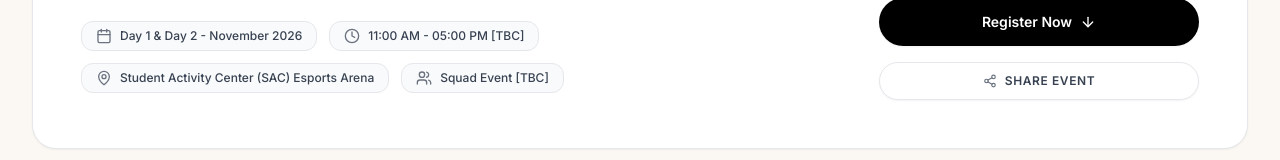
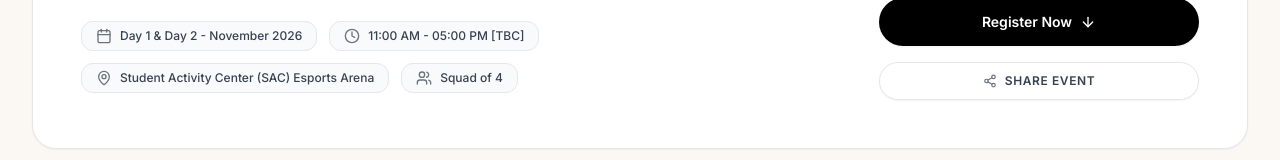
Before and after one commit to manishkr6/Innovision, a React (Vite) app: page /events/bgmi in a window 1280 px wide. Shown: the part 427-587 px from the top of the page. Built offline with nearby package versions, Linux system fonts and the light colour scheme; no server answers.

Commit message:
feat: set confirmed team sizes and mark the fest date as proposed

```diff
--- a/src/components/home/CountdownTimer.jsx
+++ b/src/components/home/CountdownTimer.jsx
@@ -33,7 +33,7 @@ export const CountdownTimer = () => {
   return (
     <div className="w-full rounded-3xl bg-paper/95 backdrop-blur p-5 sm:p-6 shadow-2xl shadow-black/30">
       <p className="text-sm font-semibold text-ink-soft">
-        {timeLeft ? 'The fest begins in' : 'INNOVISION 2026 is live!'}
+        {timeLeft ? (FEST_INFO.dateConfirmed ? 'The fest begins in' : 'Countdown to the proposed date') : 'INNOVISION 2026 is live!'}
       </p>
       {timeLeft && (
         <div className="mt-3 grid grid-cols-4 gap-2 sm:gap-3">
--- a/src/components/home/HeroSection.jsx
+++ b/src/components/home/HeroSection.jsx
@@ -24,7 +24,7 @@ export const HeroSection = () => {
       : { initial: { opacity: 0, y: 24 }, animate: { opacity: 1, y: 0 }, transition: { duration: 0.7, delay, ease: 'easeOut' } };
 
   const facts = [
-    { icon: Calendar, text: festDate },
+    { icon: Calendar, text: FEST_INFO.dateConfirmed ? festDate : `${festDate} (proposed)` },
     { icon: MapPin, text: FEST_INFO.city },
     { icon: Trophy, text: `${EVENTS.length} events · 4 tracks` },
   ];
--- a/src/data/events.js
+++ b/src/data/events.js
@@ -22,6 +22,8 @@ export const FEST_INFO = {
   shortVenue: "N.J. Yasaswya Auditorium & FST Labs",
   city: "Gangtok, Sikkim",
   dateString: "November 2026",
+  // 20 Nov is proposed, not official. Set true once confirmed to drop the "proposed" wording.
+  dateConfirmed: false,
   // Live countdown timer target timestamp (ISO format)
   countdownTarget: "2026-11-20T09:00:00+05:30",
   stats: [
@@ -202,7 +204,7 @@ export const EVENTS = [
     teamSize: {
       min: 1,
       max: 1,
-      label: "Individual Entry [TBC]"
+      label: "Individual Entry"
     },
     rounds: [
       {
@@ -280,8 +282,8 @@ export const EVENTS = [
     venue: "Main Computer Center & Innovation Lab, FST",
     teamSize: {
       min: 2,
-      max: 4,
-      label: "Team Event [TBC]"
+      max: 2,
+      label: "Team of 2"
     },
     rounds: [
       {
@@ -366,7 +368,7 @@ export const EVENTS = [
     teamSize: {
       min: 2,
       max: 2,
-      label: "Team of 2 [TBC]"
+      label: "Team of 2"
     },
     rounds: [
       {
@@ -447,7 +449,7 @@ export const EVENTS = [
     teamSize: {
       min: 1,
       max: 1,
-      label: "Individual Entry [TBC]"
+      label: "Individual Entry"
     },
     rounds: [
       {
@@ -525,8 +527,8 @@ export const EVENTS = [
     venue: "N.J. Yasaswya Auditorium Stage",
     teamSize: {
       min: 1,
-      max: 4,
-      label: "Individual or Team [TBC]"
+      max: 2,
+      label: "Individual or Team of 2"
     },
     rounds: [
       {
@@ -558,9 +560,9 @@ export const EVENTS = [
       studentPhone: "+91 9907187423"
     },
     rules: [
-      "The idea and the presentation must be the team’s own original work.",
+      "The idea and the presentation must be the participant’s or team’s own original work.",
       "Pitch deck structure must cover problem, market, solution, revenue model, and execution roadmap.",
-      "Teams must present on stage within the allotted time limit followed by jury Q&A.",
+      "Participants must present on stage within the allotted time limit followed by jury Q&A.",
       "Plagiarized pitch decks or copying existing established business plans results in instant disqualification."
     ],
     generalRules: [
@@ -601,9 +603,9 @@ export const EVENTS = [
     time: "01:30 PM - 04:30 PM [TBC]",
     venue: "Campus-Wide (Briefing at Auditorium)",
     teamSize: {
-      min: 3,
-      max: 4,
-      label: "Team Event [TBC]"
+      min: 5,
+      max: 5,
+      label: "Team of 5"
     },
     rounds: [
       {
@@ -688,7 +690,7 @@ export const EVENTS = [
     teamSize: {
       min: 4,
       max: 4,
-      label: "Squad Event [TBC]"
+      label: "Squad of 4"
     },
     rounds: [
       {
@@ -769,7 +771,7 @@ export const EVENTS = [
     teamSize: {
       min: 5,
       max: 5,
-      label: "Team of 5 Players [TBC]"
+      label: "Team of 5 Players"
     },
     rounds: [
       {
@@ -850,7 +852,7 @@ export const EVENTS = [
     teamSize: {
       min: 1,
       max: 1,
-      label: "Individual (1v1) [TBC]"
+      label: "Individual (1v1)"
     },
     rounds: [
       {
@@ -933,8 +935,8 @@ export const EVENTS = [
     venue: "Campus-Wide (Submission to Media Desk)",
     teamSize: {
       min: 1,
-      max: 2,
-      label: "Individual or Team [TBC]"
+      max: 1,
+      label: "Individual Entry"
     },
     rounds: [
       {
@@ -972,7 +974,7 @@ export const EVENTS = [
       studentPhone: "+91 9811241243"
     },
     rules: [
-      "The video must be original work created by the participant or team.",
+      "The video must be original work created by the participant.",
       "Music, footage or images used must be ones the participant has the legal right or license to use.",
       "Content that is offensive, hateful or inappropriate is strictly prohibited (see Code of Conduct).",
       "All primary footage must be shot on campus during the festival window.",
@@ -1017,7 +1019,7 @@ export const EVENTS = [
     teamSize: {
       min: 1,
       max: 1,
-      label: "Individual Entry [TBC]"
+      label: "Individual Entry"
     },
     rounds: [
       {
@@ -1100,7 +1102,7 @@ export const EVENTS = [
     teamSize: {
       min: 1,
       max: 1,
-      label: "Individual Entry [TBC]"
+      label: "Individual Entry"
     },
     rounds: [
       {
```
